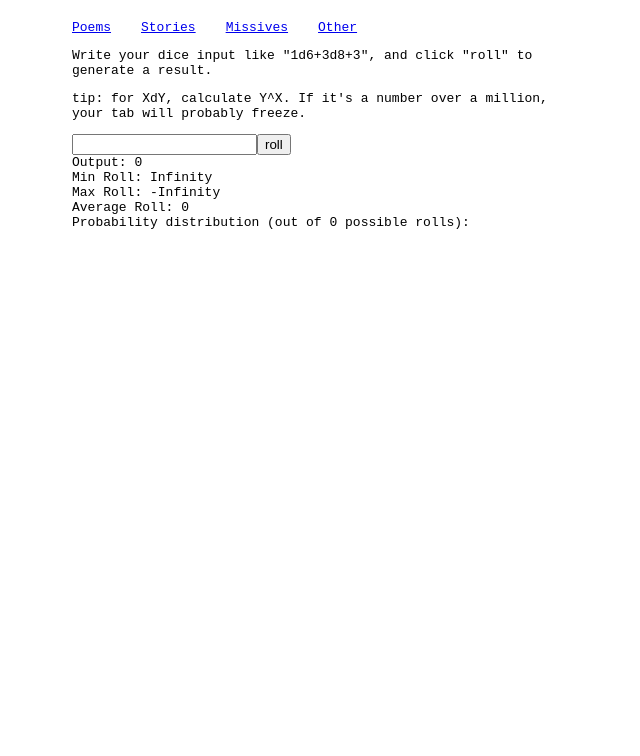
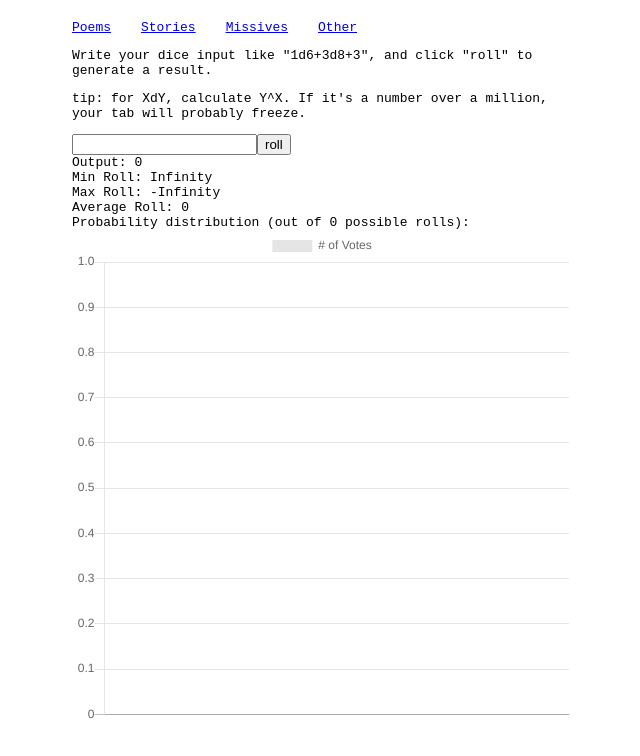
Before and after one commit to cameronblandford/foamflower, a Gatsby site: page /dnd/dice in a window 1280 px wide. Shown: the whole page, without its empty margins (318-958 px from the left). Built offline with nearby package versions, Linux system fonts and the light colour scheme; Gatsby itself is replaced by a stand-in of ours.

Commit message:
Add generating function algo for dice distributions

```diff
--- a/package.json
+++ b/package.json
@@ -5,6 +5,7 @@
   "version": "0.1.0",
   "author": "Cameron Blandford <cam.blandford@gmail.com>",
   "dependencies": {
+    "chart.js": "^2.9.3",
     "gatsby": "^2.15.28",
     "gatsby-image": "^2.2.23",
     "gatsby-plugin-manifest": "^2.2.20",
@@ -18,6 +19,7 @@
     "lodash": "^4.17.15",
     "prop-types": "^15.7.2",
     "react": "^16.10.1",
+    "react-chartjs-2": "^2.8.0",
     "react-dom": "^16.10.1",
     "react-helmet": "^5.2.1"
   },
--- a/src/pages/dnd/dice.jsx
+++ b/src/pages/dnd/dice.jsx
@@ -1,37 +1,93 @@
-import React, { useState } from "react";
+import React, { useState, useEffect } from "react";
 import Layout from "../../components/layout";
+import Chart from "chart.js";
+
+const toPercent = p => {
+  return parseInt(p * 100 * 10) / 10;
+};
+
+const generateDie = sides => {
+  const newDie = {};
+  for (let i = 1; i < sides + 1; i += 1) {
+    newDie[i] = 1;
+  }
+  return newDie;
+};
+
+const d = generateDie;
+
+const multiplyPolynomials = (poly1, poly2) => {
+  const product = {};
+  const poly1keys = Object.keys(poly1).map(x => parseInt(x));
+  const poly2keys = Object.keys(poly2).map(x => parseInt(x));
+  for (let i in poly1keys) {
+    for (let j in poly2keys) {
+      const newIndex = poly1keys[i] + poly2keys[j];
+      if (!product[newIndex] && product[newIndex] !== 0) {
+        product[newIndex] = 0;
+      }
+      product[newIndex] += poly1[poly1keys[i]] * poly2[poly2keys[j]];
+    }
+  }
+  return product;
+};
+
+const generateDistribution = diceArray => {
+  const newArray = [...diceArray];
+  if (newArray.length === 1) {
+    return d(newArray[0]);
+  }
+  let dist = d(newArray.pop());
+  while (newArray.length > 0) {
+    dist = multiplyPolynomials(dist, d(newArray.pop()));
+  }
+  return dist;
+};
+
 const Dice = () => {
   const [diceString, setDiceString] = useState("");
   const [diceOutput, setDiceOutput] = useState(0);
   const [diceAvg, setDiceAvg] = useState(0);
   const [diceArray, setDiceArray] = useState([]);
   const [cocked, setCocked] = useState(false);
+  const [dist, setDist] = useState({});
+  const [sum, setSum] = useState(0);
 
-  /**
-   * WARNING: RESOURCE INTENSIVE / EXPONTENTIALLY COMPLEX (O(n^m), where m is # of dice and n is dice size)
-   * @param {*} arr The array of dice sizes (e.g. [8, 8, 6] for chaos bolt damage)
-   * @param {*} sum The rolling sum. When manually calling, pass in your modifier value (e.g. for 2d4+2, pass in 2)
-   * @param {*} dist An empty object that will store the roll's distribution data. for 2d6,
-   * it would look like {2:1, 3: 2, ... 7: 6 ... 11: 2, 12: 1}
-   */
-  const nDimensionalIterate = (arr, sum, dist) => {
-    const newArr = [...arr];
-    const current = newArr.pop();
-    for (let i = 1; i < current + 1; i += 1) {
-      if (newArr.length === 0) {
-        if (!dist[sum + i]) {
-          dist[sum + i] = 1;
-        } else {
-          dist[sum + i] = 1 + dist[sum + i];
-        }
-      }
-      nDimensionalIterate(newArr, sum + i, dist);
-    }
-  };
-  const dist = {};
-  nDimensionalIterate(diceArray, 0, dist);
-  console.log(dist);
-  console.log(diceArray);
+  useEffect(() => {
+    let newDist = generateDistribution(diceArray);
+    setDist(newDist);
+    const sum = Object.values(newDist).reduce((a, b) => a + b, 0);
+    setSum(sum);
+  }, [diceArray]);
+
+  useEffect(() => {
+    let ctx = document.getElementById("distChart").getContext("2d");
+    const newChart = new Chart(ctx, {
+      type: "bar",
+      data: {
+        labels: [...Object.keys(dist)],
+        datasets: [
+          {
+            label: "# of Votes",
+            data: [
+              ...Object.values(dist).map(x => toPercent(parseInt(x) / sum)),
+            ],
+          },
+        ],
+      },
+      options: {
+        scales: {
+          yAxes: [
+            {
+              ticks: {
+                beginAtZero: true,
+              },
+            },
+          ],
+        },
+      },
+    });
+  }, [dist, sum]);
 
   /**
    * Takes in a specially formatted string and returns the average roll and a random roll
@@ -66,9 +122,6 @@ const Dice = () => {
   };
 
   // the number of total unique rolls, used for finding percent chance of a particular value
-  const sum = Object.keys(dist)
-    .map(k => dist[k])
-    .reduce((a, b) => a + b, 0);
   return (
     <Layout>
       <p>
@@ -95,11 +148,11 @@ const Dice = () => {
       <div>Max Roll: {Math.max(...Object.keys(dist))}</div>
       <div>Average Roll: {diceAvg}</div>
       <div>Probability distribution (out of {sum} possible rolls):</div>
+      <canvas id="distChart" width="400" height="400"></canvas>
       <ul>
         {Object.keys(dist).map(i => (
           <li>
-            {i}: {Math.round((dist[i] / sum) * 1000) / 10}%
-            {/* {i}: {dist[i]} */}
+            {i}: {dist[i]}/{sum} | {((dist[i] / sum) * 1000) / 10}%
           </li>
         ))}
       </ul>
```
Also changed, not shown: src/markdown-pages/third.md (added, +7 -0 lines), 1 other file.
